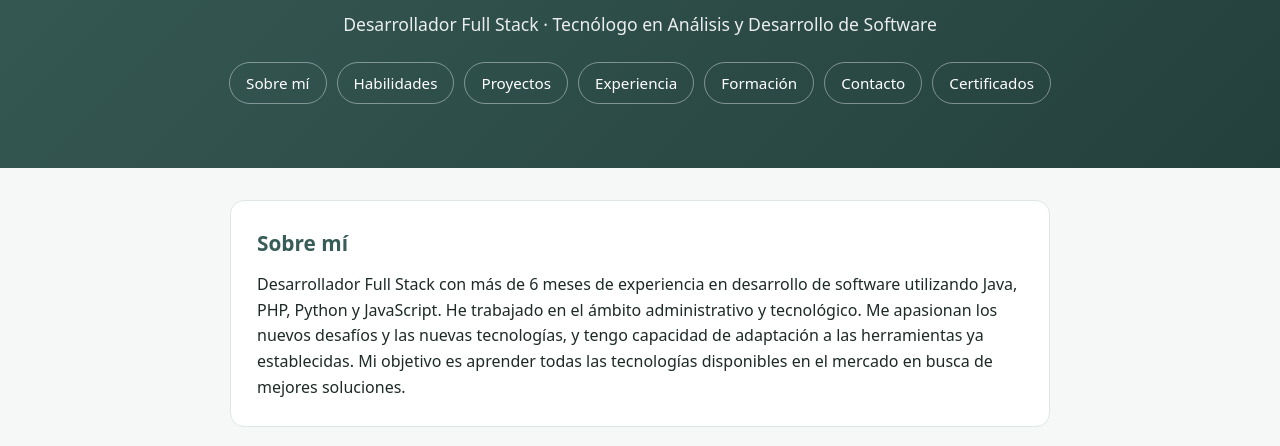
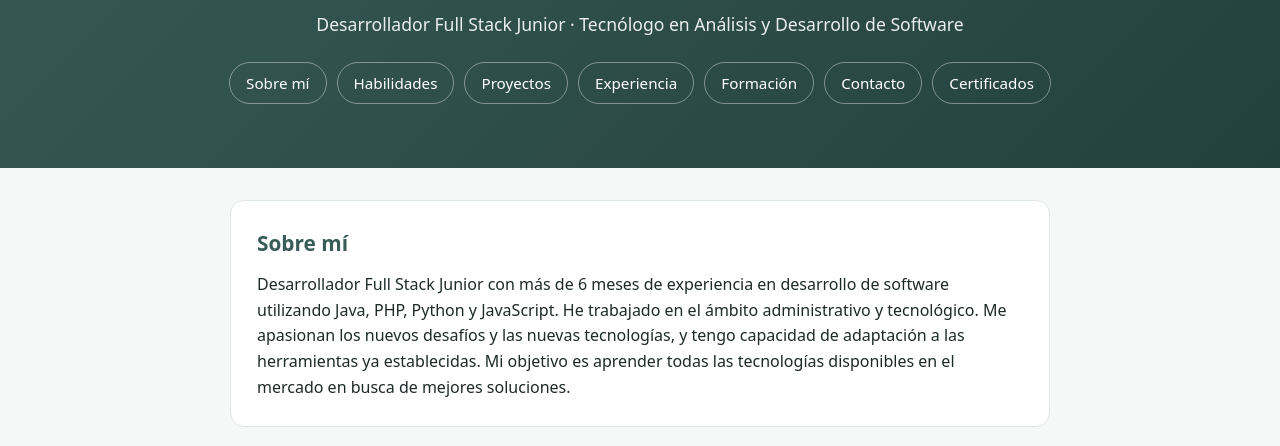
Before and after one commit to DaridFerneyBernalMejiaADSO/DaridFerneyBernalMejiaADSO.github.io, a plain HTML site: page index.html in a window 1280 px wide. Shown: the part 275-721 px from the top of the page. Drawn offline with Linux system fonts and the light colour scheme.

Commit message:
html actualizado

```diff
--- a/index.html
+++ b/index.html
@@ -12,7 +12,7 @@
 <header>
   <img class="avatar" src="imagen_darid.jpg" alt="Foto de Darid">
   <h1>Darid Ferney Bernal Mejía</h1>
-  <p>Desarrollador Full Stack · Tecnólogo en Análisis y Desarrollo de Software</p>
+  <p>Desarrollador Full Stack Junior · Tecnólogo en Análisis y Desarrollo de Software</p>
   <nav>
     <a href="#sobre-mi">Sobre mí</a>
     <a href="#habilidades">Habilidades</a>
@@ -29,7 +29,7 @@
   <section id="sobre-mi">
     <h2>Sobre mí</h2>
     <p>
-      Desarrollador Full Stack con más de 6 meses de experiencia en desarrollo de software utilizando
+      Desarrollador Full Stack Junior con más de 6 meses de experiencia en desarrollo de software utilizando
       Java, PHP, Python y JavaScript. He trabajado en el ámbito administrativo y tecnológico. Me apasionan
       los nuevos desafíos y las nuevas tecnologías, y tengo capacidad de adaptación a las herramientas ya
       establecidas. Mi objetivo es aprender todas las tecnologías disponibles en el mercado en busca de
```
